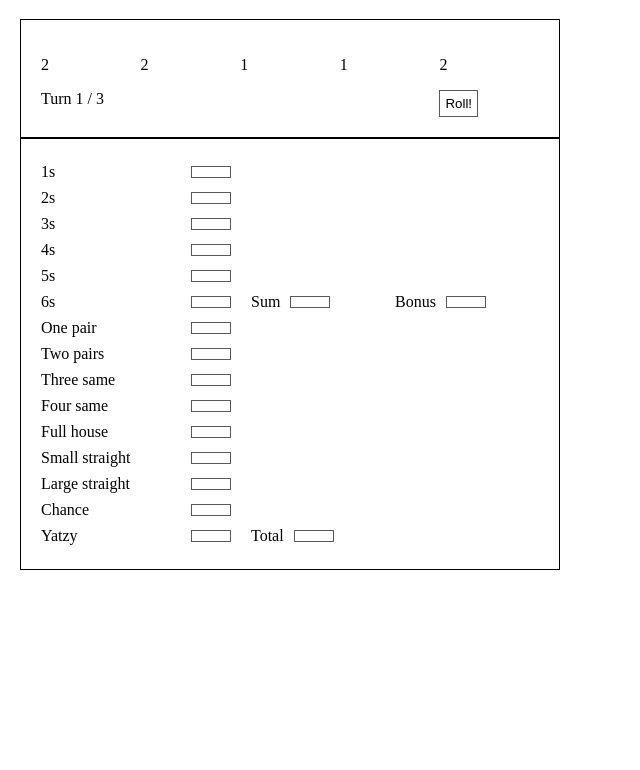
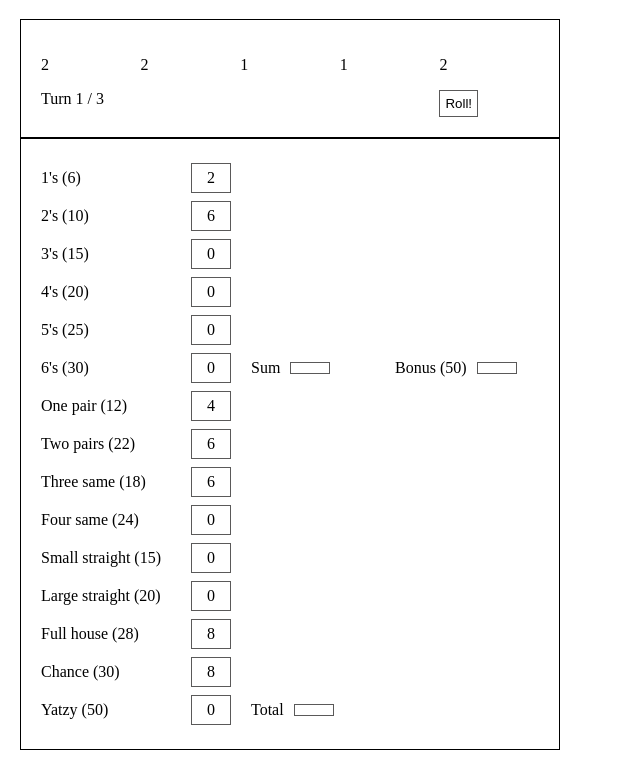
Before and after one commit to GustavFL2000/Yatzy_Js, a website with bundled scripts: page src/index.html in a window 1280 px wide. Both pictures are taken after a click on the element "Roll!". Shown: the part 61-831 px from the top of the page, without its empty margins (0-640 px from the left). Before the commit the page ends 800 px from the top, so only its background shows below. Built offline with nearby package versions, Linux system fonts and the light colour scheme.

Commit message:
fuck dig

```diff
--- a/src/GUILogik.js
+++ b/src/GUILogik.js
@@ -1,5 +1,5 @@
 import Rafflekop from "./Rafflekop.js";
-
+import { tælØjne, getPossibleScores } from "./Logik.js";
 
 let rollButton = document.querySelector("#rollKnap");
 let turn = 0;
@@ -14,13 +14,13 @@ rollButton.addEventListener("click", () => {
     }
 });
 
-
-
 function updateTerninger() {
     let rafflekop = new Rafflekop();
     rafflekop.kastTerning();
 
     let slag = rafflekop.getTerninger();
+
+    updateScores(slag);
 
     let terning1 = document.querySelector("#terning1");
     terning1.innerHTML = "<p>" + slag[0].getEyes() + "</p>";
@@ -37,3 +37,25 @@ function updateTerninger() {
     let terning5 = document.querySelector("#terning5");
     terning5.innerHTML = "<p>" + slag[4].getEyes() + "</p>";
 }
+
+function updateScores(slag) {
+    tælØjne(slag);
+    const scores = getPossibleScores();
+    document.querySelector("#ones").textContent = scores.get("1'ere");
+    document.querySelector("#twos").textContent = scores.get("2'ere");
+    document.querySelector("#threes").textContent = scores.get("3'ere");
+    document.querySelector("#fours").textContent = scores.get("4'ere");
+    document.querySelector("#fives").textContent = scores.get("5'ere");
+    document.querySelector("#sixes").textContent = scores.get("6'ere");
+    document.querySelector("#sum").textContent = scores.get(""); //Hvordan updatere vi sum
+    document.querySelector("#bonus").textContent = scores.get(""); //Hvordan updatere vi bonus
+    document.querySelector("#onePair").textContent = scores.get("Et par");
+    document.querySelector("#twoPairs").textContent = scores.get("To par");
+    document.querySelector("#threeSame").textContent = scores.get("3 ens");
+    document.querySelector("#fourSame").textContent = scores.get("4 ens");
+    document.querySelector("#fullHouse").textContent = scores.get("Fuldt hus");
+    document.querySelector("#smallStraight").textContent = scores.get("Lille straight");
+    document.querySelector("#largeStraight").textContent = scores.get("Store straight");
+    document.querySelector("#chance").textContent = scores.get("Chance");
+    document.querySelector("#yatzy").textContent = scores.get("Yatzy");
+}
--- a/src/Logik.js
+++ b/src/Logik.js
@@ -1,9 +1,9 @@
-let terningerArray = [];
 let antalArray = new Array(7);
 
-const tælØjne = () => { //Jaja det en hjælpe metode ( tæller hvor mange der er af hver øjenværdi)
+export const tælØjne = (terninger) => { //Jaja det en hjælpe metode ( tæller hvor mange der er af hver øjenværdi)
     antalArray.fill(0); //Den skal bruges i GUILogik.js køres efter hver gang der kastes en terning
-    for (let terning of terningerArray) {
+
+    for (let terning of terninger) {
         antalArray[terning.getEyes()]++;
     }
 }
@@ -91,7 +91,7 @@ export const yatzyScore = () => {
 
 
 
-export const getPossibleScores = () =>{
+export const getPossibleScores = () => {
     const scores = new Map();
 
     scores.set("1'ere", upperSectionScore(1));
@@ -104,9 +104,9 @@ export const getPossibleScores = () =>{
     scores.set("To par", twoPairScore());
     scores.set("3 ens", threeOfAKindScore());
     scores.set("4 ens", fourOfAKindScore());
+    scores.set("Fuldt hus", fullHouseScore());
     scores.set("Lille straight", smallStraightScore());
     scores.set("Store straight", largeStraightScore());
-    scores.set("Fuldt hus", fullHouseScore());
     scores.set("Chance", chanceScore());
     scores.set("Yatzy", yatzyScore());
 
--- a/src/index.html
+++ b/src/index.html
@@ -52,32 +52,32 @@
     <div class="scoreFelt">
 
         <div class="scoreRow">
-            <label>1s</label>
+            <label>1's (6)</label>
             <div id="ones" class="scoreView"></div>
         </div>
 
         <div class="scoreRow">
-            <label>2s</label>
+            <label>2's (10)</label>
             <div id="twos" class="scoreView"></div>
         </div>
 
         <div class="scoreRow">
-            <label>3s</label>
+            <label>3's (15)</label>
             <div id="threes" class="scoreView"></div>
         </div>
 
         <div class="scoreRow">
-            <label>4s</label>
+            <label>4's (20)</label>
             <div id="fours" class="scoreView"></div>
         </div>
 
         <div class="scoreRow">
-            <label>5s</label>
+            <label>5's (25)</label>
             <div id="fives" class="scoreView"></div>
         </div>
 
         <div class="scoreRow">
-            <label>6s</label>
+            <label>6's (30)</label>
             <div id="sixes" class="scoreView"></div>
 
             <div class="sum">
@@ -86,54 +86,54 @@
             </div>
 
             <div class="bonus">
-                <label>Bonus</label>
+                <label>Bonus (50)</label>
                 <div id="bonus"></div>
             </div>
         </div>
 
 
         <div class="scoreRow">
-            <label>One pair</label>
+            <label>One pair (12)</label>
             <div id="onePair" class="scoreView"></div>
         </div>
 
         <div class="scoreRow">
-            <label>Two pairs</label>
+            <label>Two pairs (22)</label>
             <div id="twoPairs" class="scoreView"></div>
         </div>
 
         <div class="scoreRow">
-            <label>Three same</label>
+            <label>Three same (18)</label>
             <div id="threeSame" class="scoreView"></div>
         </div>
 
         <div class="scoreRow">
-            <label>Four same</label>
+            <label>Four same (24)</label>
             <div id="fourSame" class="scoreView"></div>
         </div>
 
         <div class="scoreRow">
-            <label>Full house</label>
+            <label>Small straight (15)</label>
+            <div id="smallStraight" class="scoreView"></div>
+        </div>
+
+        <div class="scoreRow">
+            <label>Large straight (20)</label>
+            <div id="largeStraight" class="scoreView"></div>
+        </div>
+
+        <div class="scoreRow">
+            <label>Full house (28)</label>
             <div id="fullHouse" class="scoreView"></div>
         </div>
 
         <div class="scoreRow">
-            <label>Small straight</label>
-            <div id="smallStraight" class="scoreView"></div>
-        </div>
-
-        <div class="scoreRow">
-            <label>Large straight</label>
-            <div id="largeStraight" class="scoreView"></div>
-        </div>
-
-        <div class="scoreRow">
-            <label>Chance</label>
+            <label>Chance (30)</label>
             <div id="chance" class="scoreView"></div>
         </div>
 
         <div class="scoreRow">
-            <label>Yatzy</label>
+            <label>Yatzy (50)</label>
             <div id="yatzy" class="scoreView"></div>
 
             <div class="total">
```
